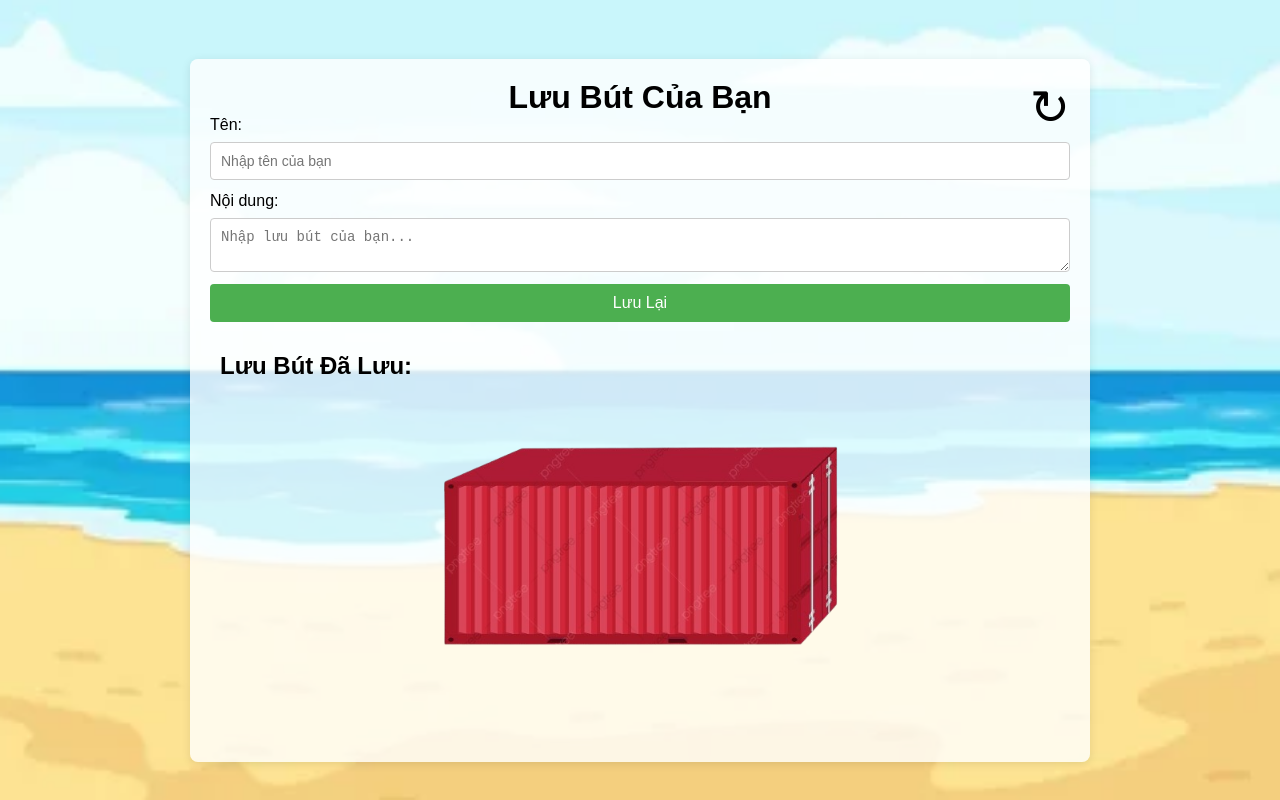
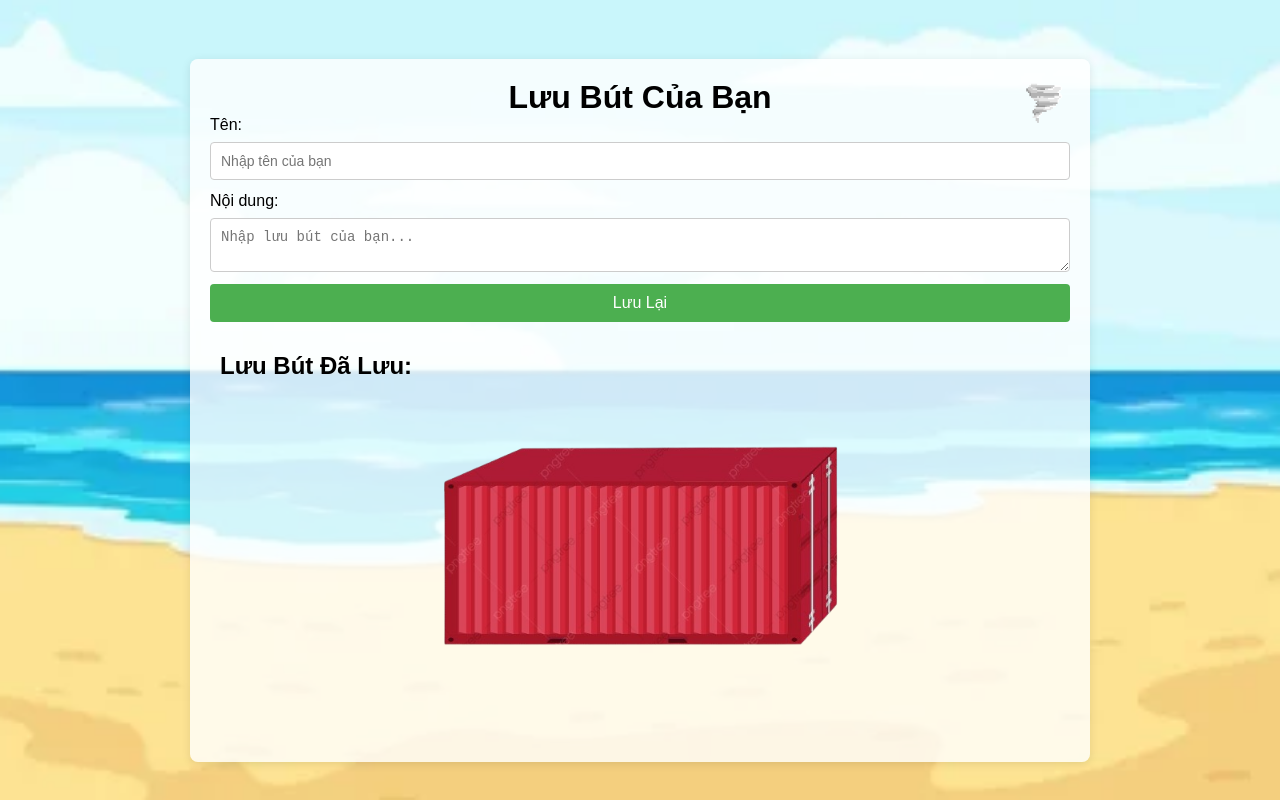
Before and after one commit to huyngoquang111/LOGsoay, a plain HTML site: page index.html in a window 1280 px wide. Drawn offline with Linux system fonts and the light colour scheme.

Commit message:
Update index.html

```diff
--- a/index.html
+++ b/index.html
@@ -106,12 +106,16 @@
             box-shadow: 0 2px 8px rgba(0, 0, 0, 0.2);
         }
 
-        /* Icon lốc xoáy */
+        /* Icon lốc xoáy thay bằng hình ảnh */
         .twister-icon {
             position: absolute;
             top: 20px;
             right: 20px;
-            font-size: 48px;
+            width: 50px;
+            height: 50px;
+            background-image: url('assets/dd3afeefc8871d0d4afcfaef07090001-removebg-preview.png'); /* Đặt hình ảnh vào icon */
+            background-size: cover;
+            background-position: center;
             cursor: pointer;
             transition: transform 0.3s ease;
         }
@@ -146,7 +150,7 @@
         </div>
 
         <!-- Icon lốc xoáy -->
-        <div class="twister-icon" id="twister">&#x21bb;</div>
+        <div class="twister-icon" id="twister"></div>
     </div>
 
     <script>
```
